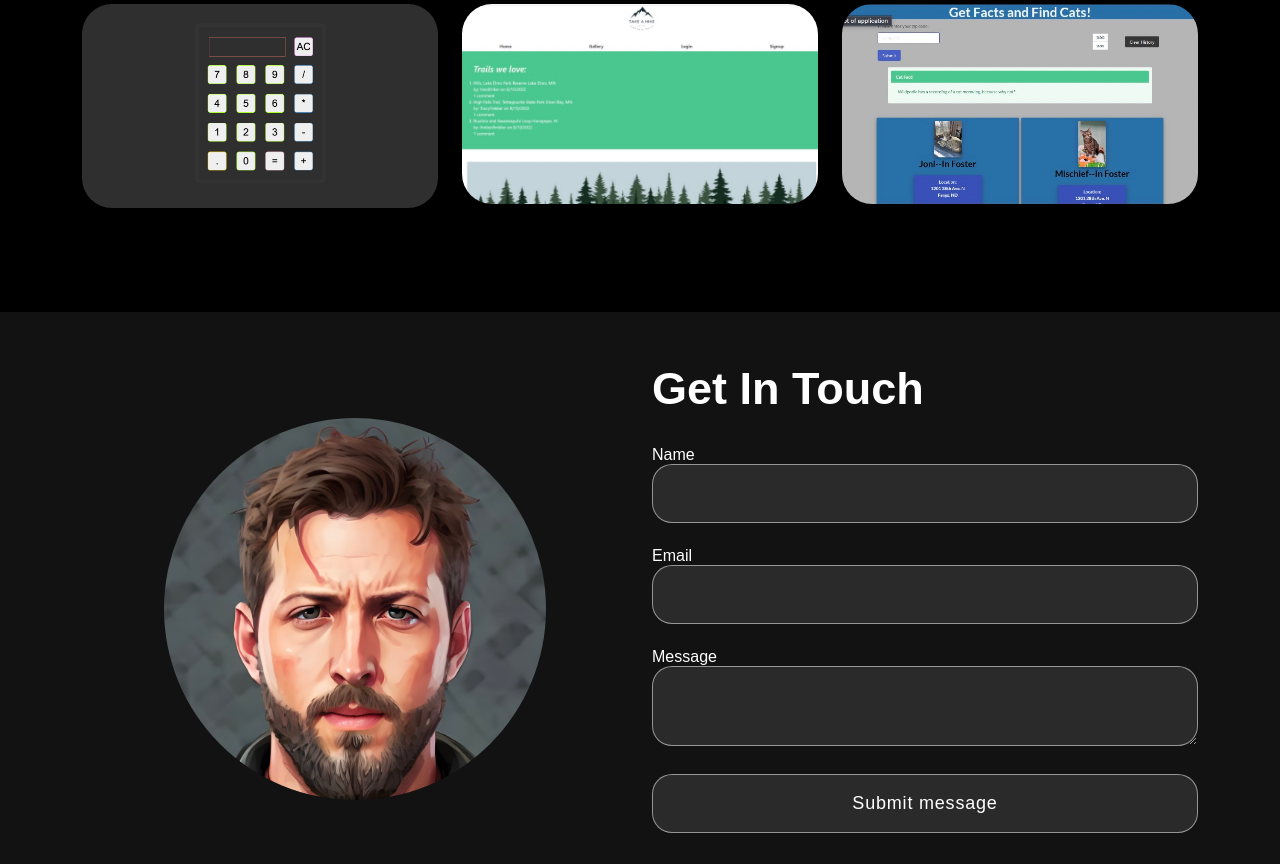
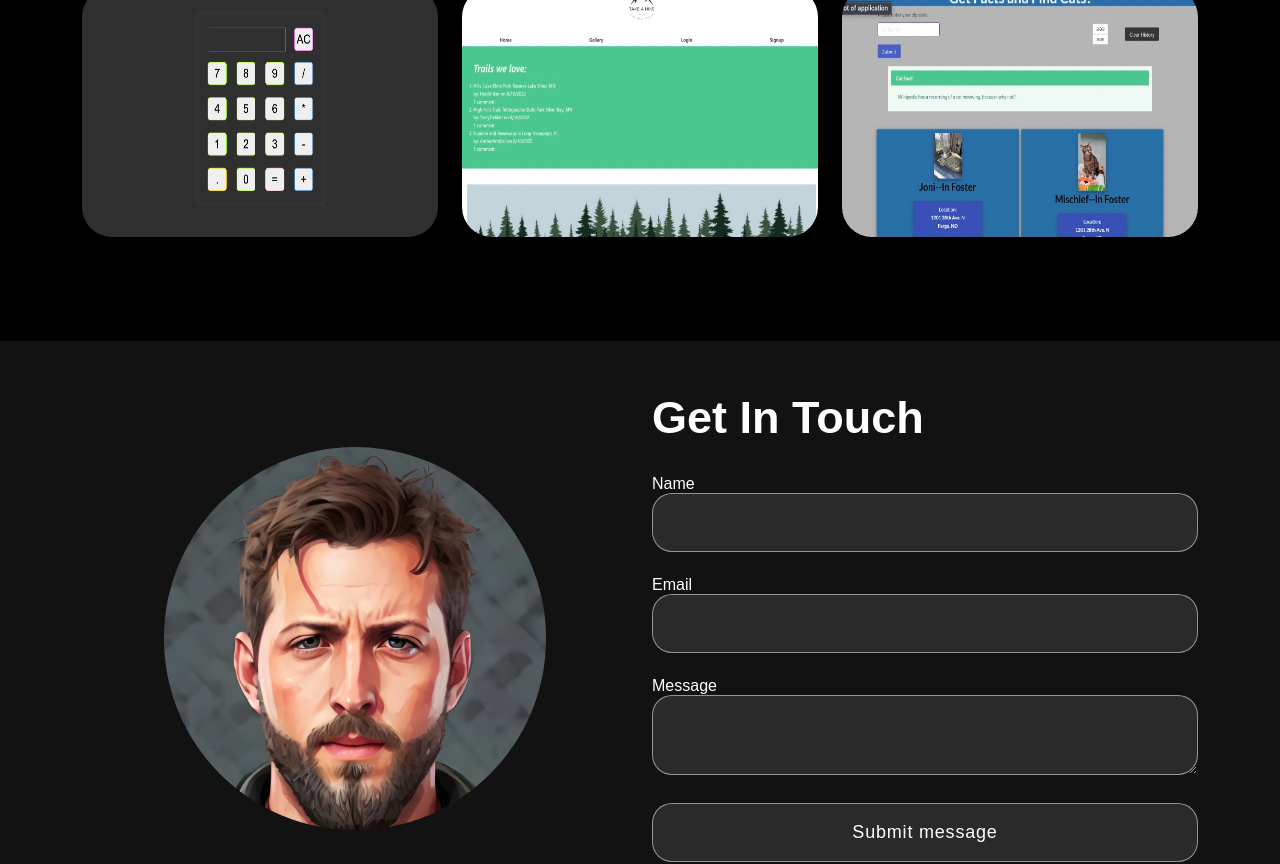
Before and after one commit to MikeAtwood/personal-portfolio, a React (Create React App) app: page / in a window 1280 px wide. Shown: the part 2188-3052 px from the top of the page. Built offline with nearby package versions, Linux system fonts and the light colour scheme.

Commit message:
fixed proj-img

```diff
--- a/src/App.css
+++ b/src/App.css
@@ -434,7 +434,7 @@ nav.navbar .navbar-toggler[aria-expanded="true"] .navbar-toggler-icon {
 }
 .proj-images {
   width: 100%;
-  height: auto;
+  height: 250px;
 }
 .proj-imgbx::before {
   content: "";
```
